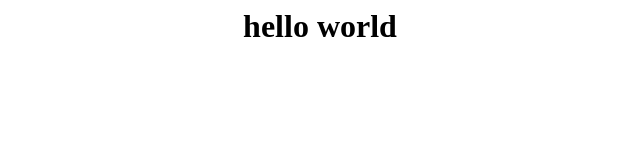
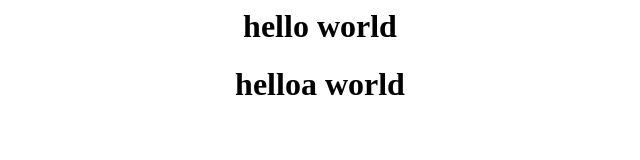
Before and after one commit to ctonur/hello-world-ngnix, a plain HTML site: page index.html in a window 1280 px wide. Shown: the whole page, without its empty margins (320-960 px from the left). Drawn offline with Linux system fonts and the light colour scheme.

Commit message:
helloa mlops

```diff
--- a/index.html
+++ b/index.html
@@ -6,6 +6,7 @@
  <body>
      <div style="text-align: center;">
          <h1>hello world</h1>
+         <h1>helloa world</h1>
      </div>
  </body>
  </html>
```
